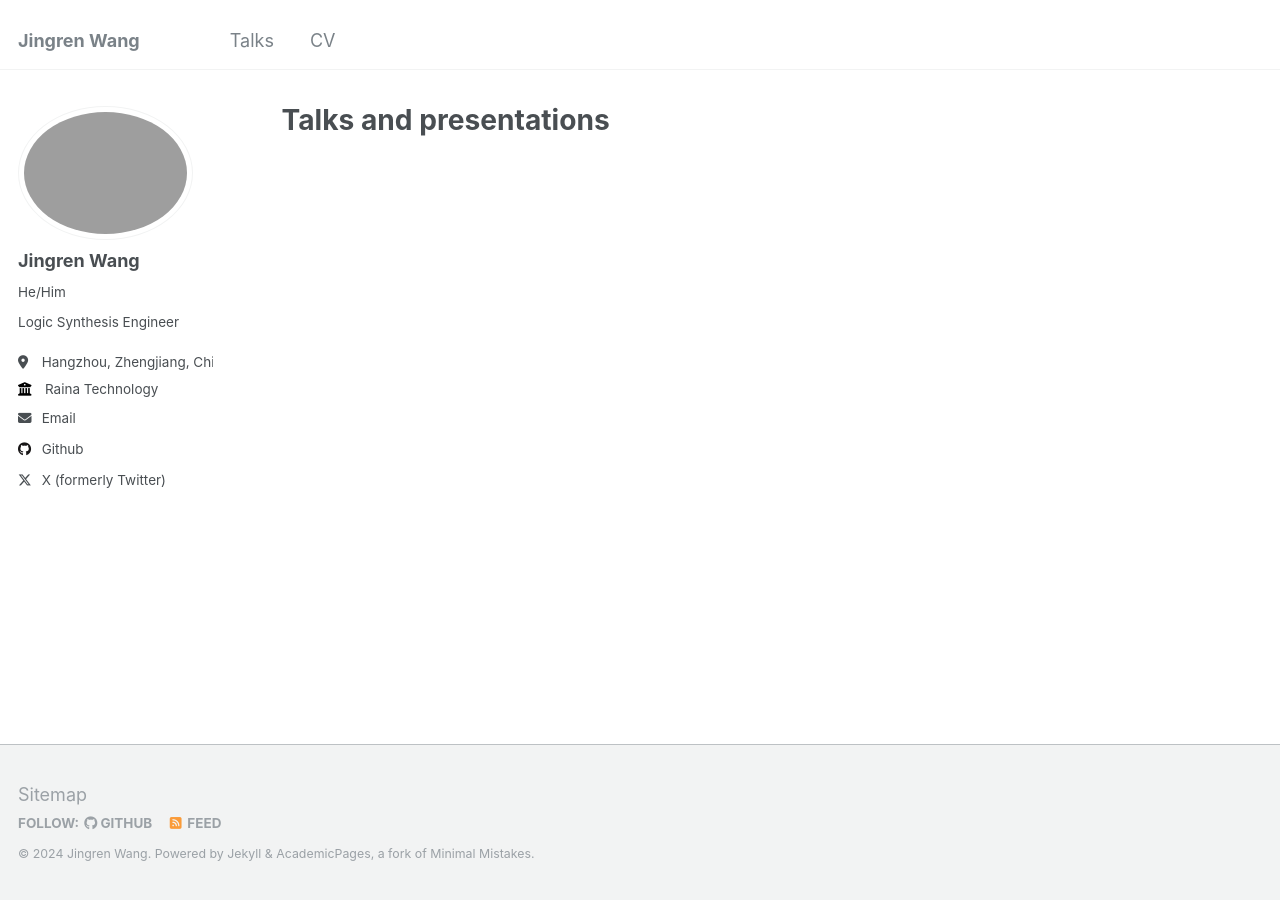
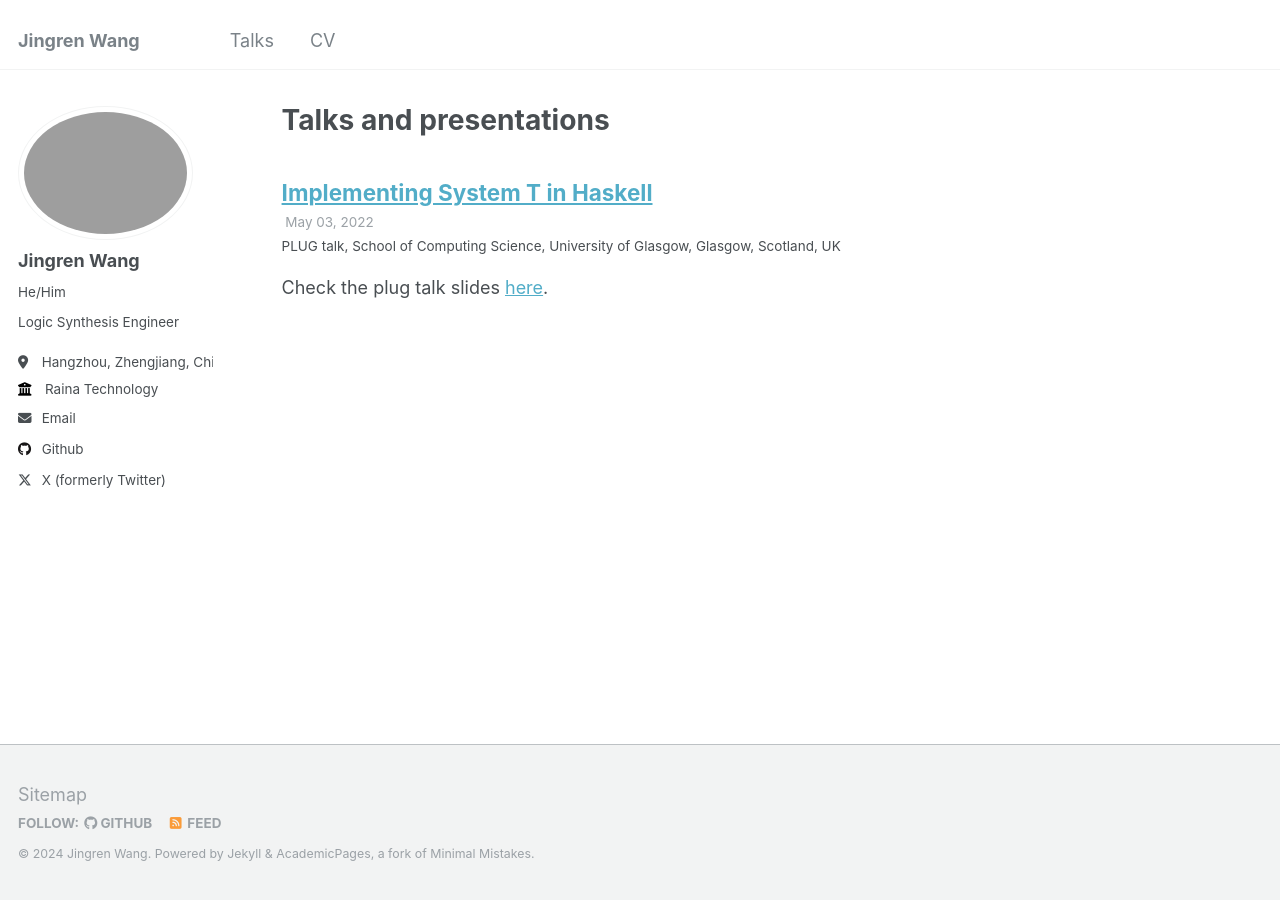
Before and after one commit to wjrforcyber/wjrforcyber.github.io, a Jekyll site: the page built from _pages/talks.html, in a window 1280 px wide. Built offline with Jekyll 4.4.1, drawn with Linux system fonts in a browser that asks for light colours.

Commit message:
Add files

```diff
--- /dev/null
+++ b/_talks/2022-05-03-talk-1.md
@@ -0,0 +1,11 @@
+---
+title: "Implementing System T in Haskell"
+collection: talks
+type: "PLUG talk"
+permalink: /talks/2022-05-03-talk-1
+venue: "School of Computing Science, University of Glasgow"
+date: 2022-05-03
+location: "Glasgow, Scotland, UK"
+---
+
+Check the plug talk slides [here](../files/PLUGTalk.pdf).
```
Also changed, not shown: _pages/about.md (+6 -6 lines), 4 other files.
